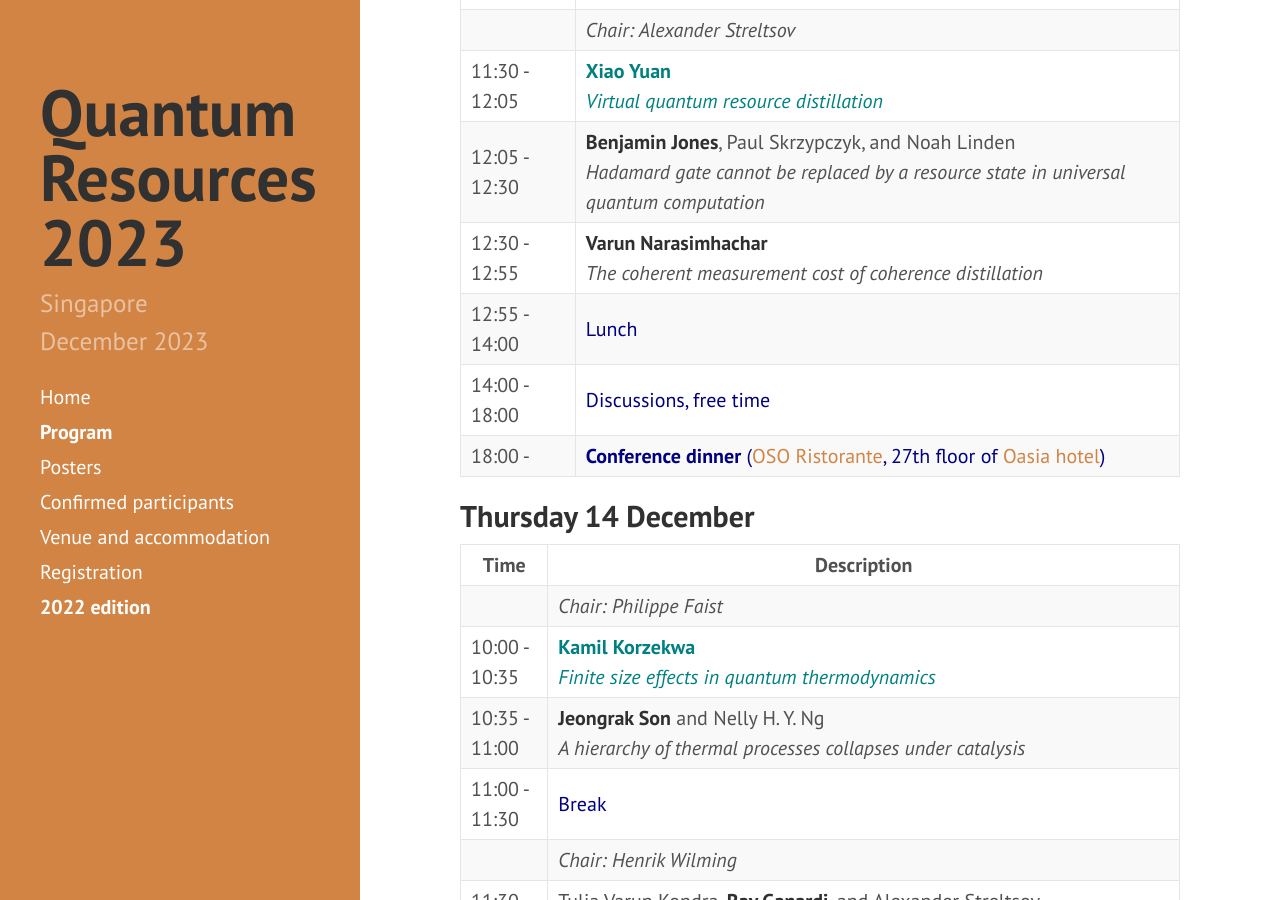
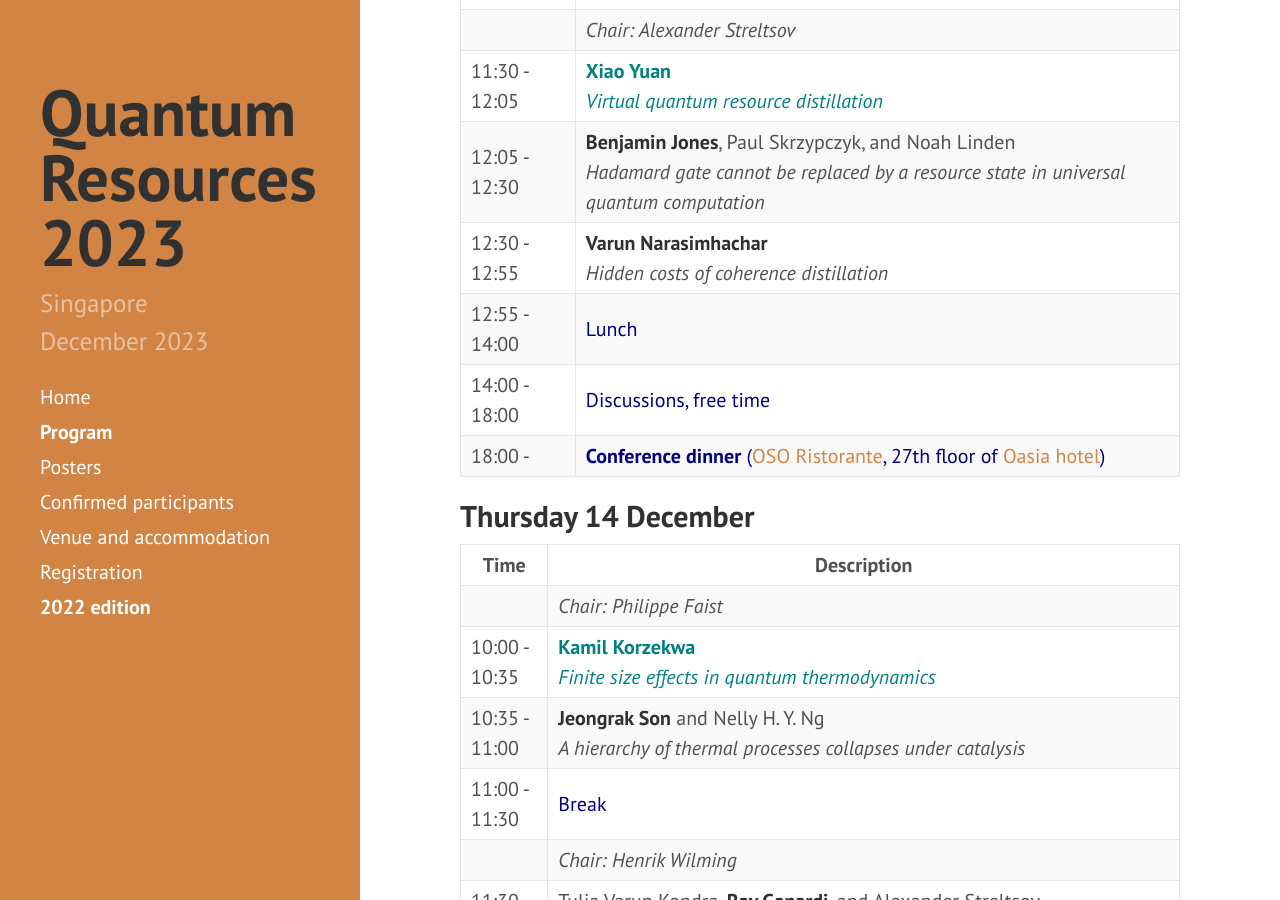
Before and after one commit to RyujiPat2/RyujiPat2.github.io, a Jekyll site: the page built from program.md, in a window 1280 px wide and 900 px high, scrolled down 3670 px. Built offline with Jekyll 4.4.1, drawn with Linux system fonts in a browser that asks for light colours; nearby versions of some CDN libraries.

Commit message:
Update program.md

```diff
--- a/program.md
+++ b/program.md
@@ -74,7 +74,7 @@ order: 2
 || *Chair: Alexander Streltsov* |
 | 11:30 - 12:05  | <span class="p-contrib"><b>Xiao Yuan</b><br /><i>Virtual quantum resource distillation</i></span>        |
 | 12:05 - 12:30  | **Benjamin Jones**, Paul Skrzypczyk, and Noah Linden <br /><i>Hadamard gate cannot be replaced by a resource state in universal quantum computation</i>     |
-| 12:30 - 12:55  | **Varun Narasimhachar** <br /><i>The coherent measurement cost of coherence distillation</i>        |
+| 12:30 - 12:55  | **Varun Narasimhachar** <br /><i>Hidden costs of coherence distillation</i>        |
 | 12:55 - 14:00  | <span class="p-invited">Lunch</span>      |
 | 14:00 - 18:00  | <span class="p-invited">Discussions, free time</span>     |
 | 18:00 -   | <span class="p-invited"><b>Conference dinner</b> (<a href="https://singapore.oso.sg/">OSO Ristorante</a>, 27th floor of <a href="https://maps.app.goo.gl/RDgatSGYPHjoTm7FA">Oasia hotel</a>)</span>     |
```
